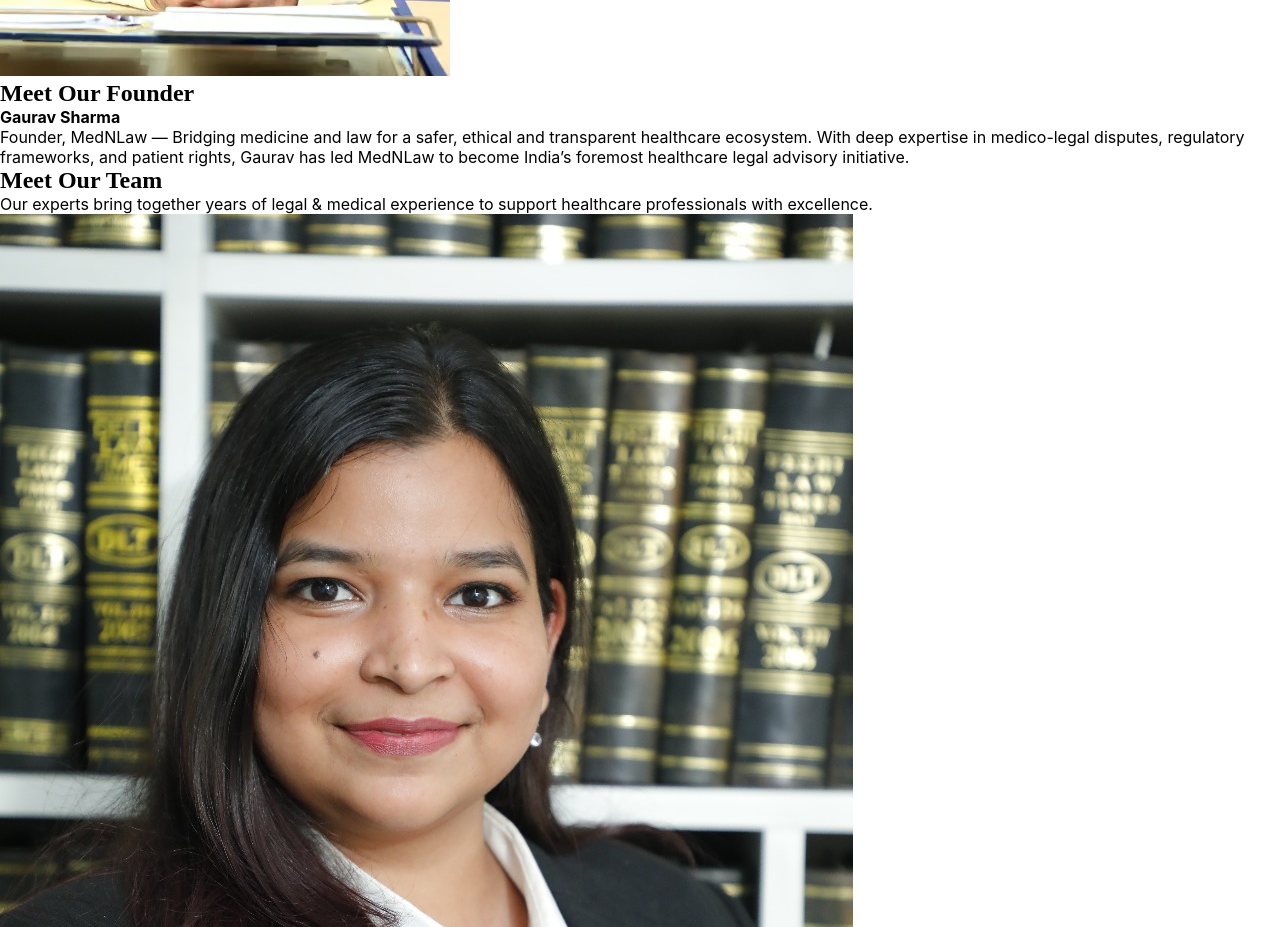
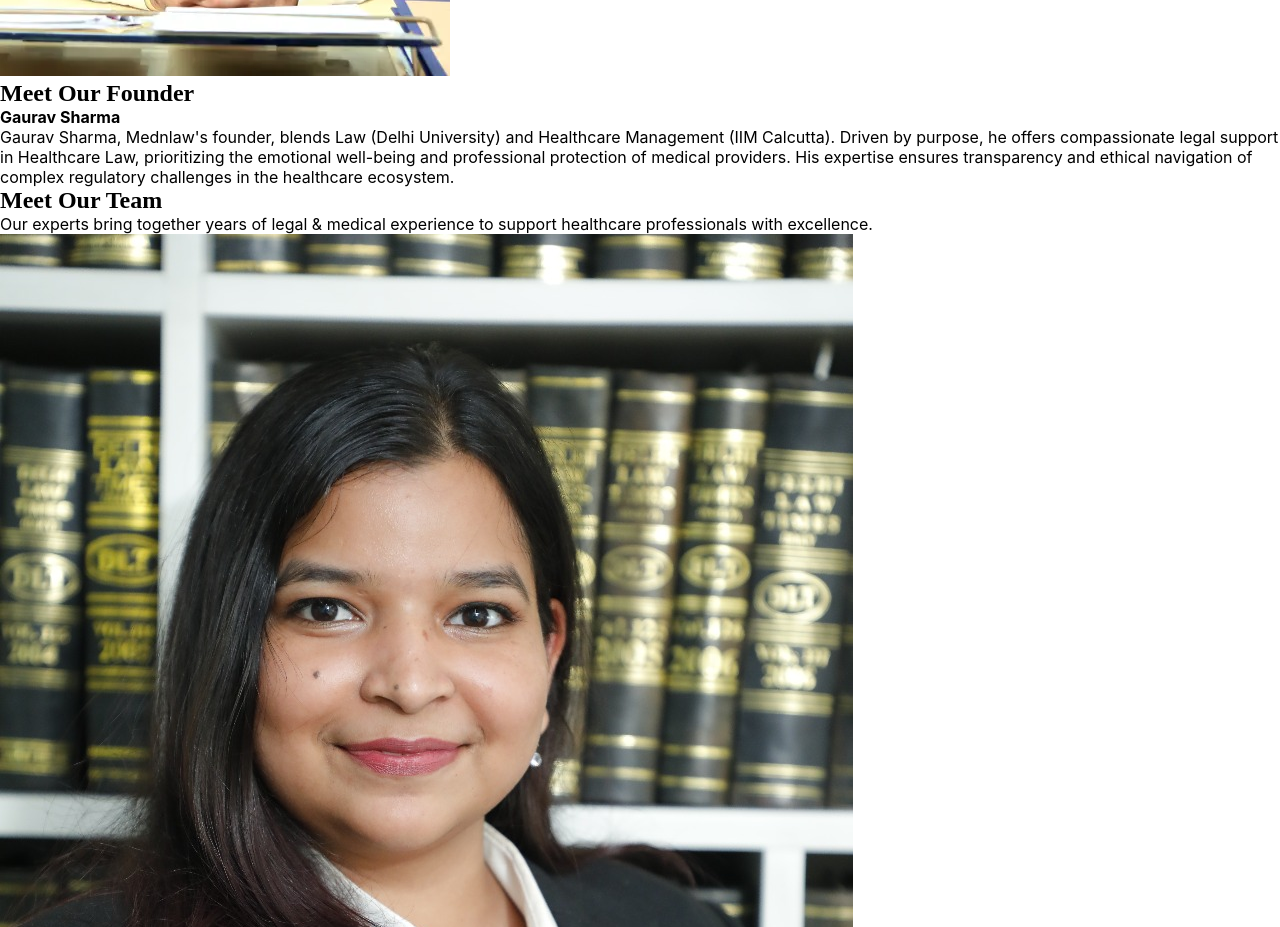
Before and after one commit to Shubham242G/mednlife_frontend, a React (Create React App) app: page /about-us in a window 1280 px wide. Shown: the part 6240-7167 px from the top of the page. Built offline with nearby package versions, Linux system fonts and the light colour scheme.

Commit message:
text below founder chnaged

```diff
--- a/src/pages/AboutUs.jsx
+++ b/src/pages/AboutUs.jsx
@@ -252,11 +252,7 @@ const AboutUs = () => {
                             Gaurav Sharma
                         </h4>
                         <p className="text-gray-600 leading-relaxed text-lg">
-                            Founder, MedNLaw — Bridging medicine and law for a safer, ethical and
-                            transparent healthcare ecosystem. With deep expertise in medico-legal
-                            disputes, regulatory frameworks, and patient rights, Gaurav has led
-                            MedNLaw to become India’s foremost healthcare legal advisory
-                            initiative.
+                            Gaurav Sharma, Mednlaw's founder, blends Law (Delhi University) and Healthcare Management (IIM Calcutta). Driven by purpose, he offers compassionate legal support in Healthcare Law, prioritizing the emotional well-being and professional protection of medical providers. His expertise ensures transparency and ethical navigation of complex regulatory challenges in the healthcare ecosystem.
                         </p>
                     </motion.div>
                 </div>
```
